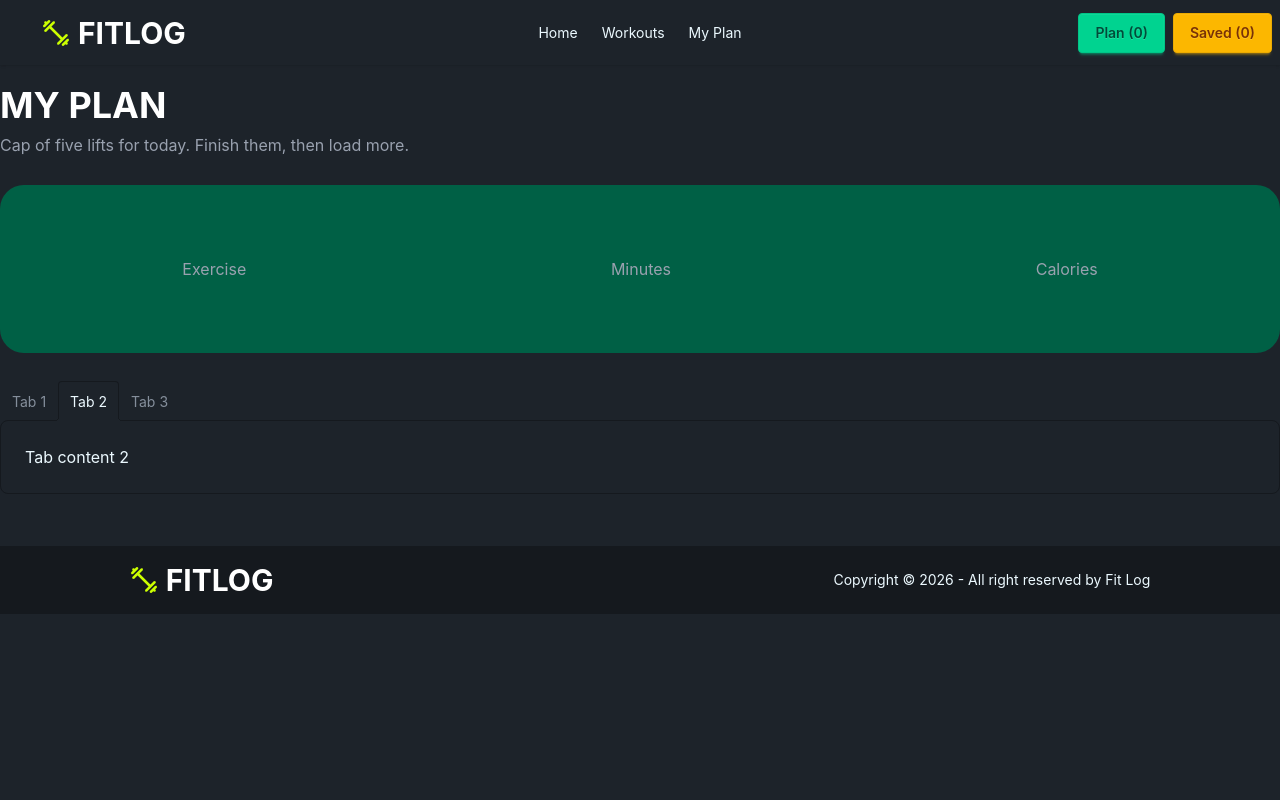
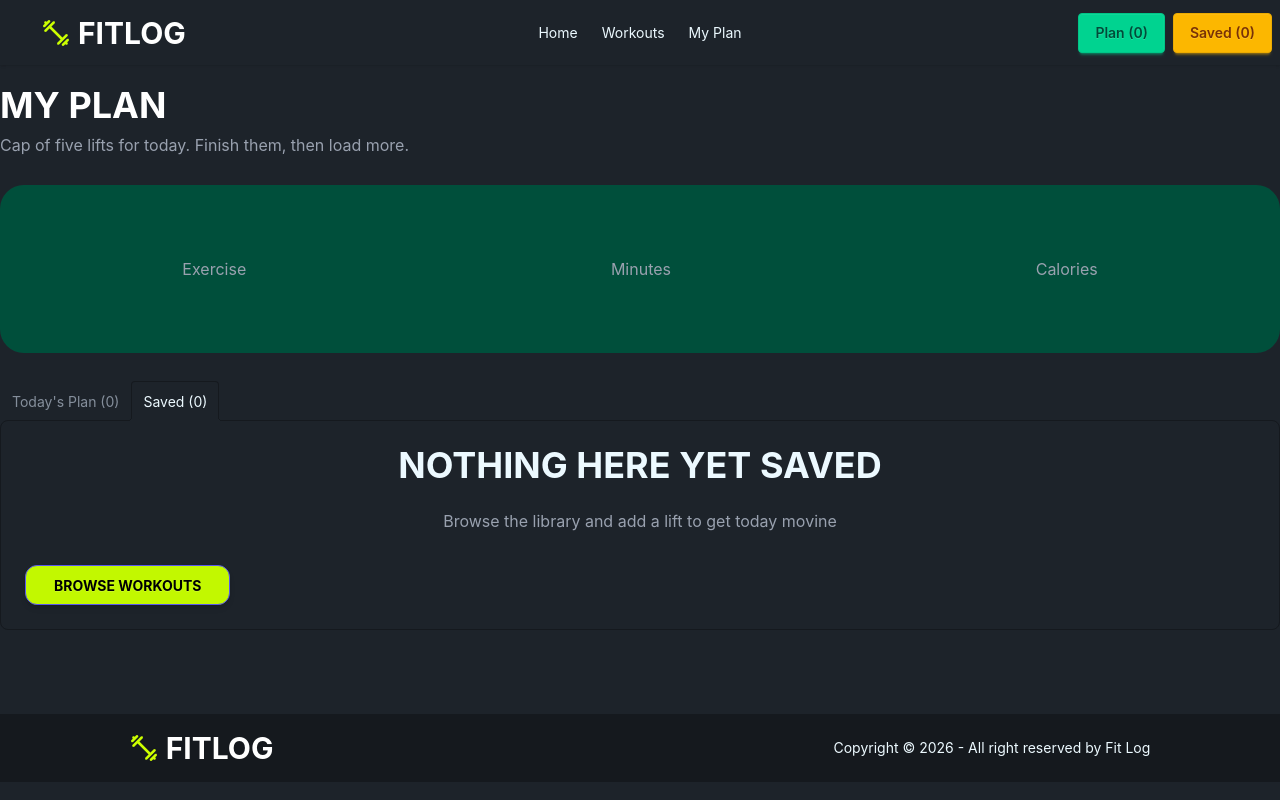
Before and after one commit to Arif2ankhi/Fit-Log, a Next.js app: page /myplan in a window 1280 px wide. Built offline with nearby package versions, Linux system fonts and the light colour scheme.

Commit message:
Created my plan page and also added 2 tab in this page

```diff
--- a/src/app/myplan/page.tsx
+++ b/src/app/myplan/page.tsx
@@ -1,34 +1,92 @@
-'use client';
-import { WorkoutsContext } from '@/context/WorkoutsContext';
-import React, { useContext } from 'react';
+"use client";
+import WorkoutCard from "@/components/shared/WorkoutCard";
+import { WorkoutsContext } from "@/context/WorkoutsContext";
+import React, { useContext } from "react";
+import Link from "next/link";
 
 const MyPlanPage = () => {
-const {addPlan, saveForLater} = useContext(WorkoutsContext);
+  const { addPlan, saveForLater } = useContext(WorkoutsContext);
   // const {addPlan, saveForLater} = useContext(WorkoutsContext);
 
-console.log(addPlan, saveForLater, 'addplan', 'saveForLater');
+  console.log(addPlan, saveForLater, "addplan", "saveForLater");
 
   return (
-        <div className='container mx-auto py-[20px]'>
-            <h2 className='text-white  font-bold  md:text-3xl lg:text-4xl mb-2'>MY PLAN </h2>
-        <p className='text-gray-400 font-normal mb-2'>Cap of five lifts for today. Finish them, then load more.</p>
+    <div className="container mx-auto py-[20px]">
+      <h2 className="text-white  font-bold  md:text-3xl lg:text-4xl mb-2">
+        MY PLAN{" "}
+      </h2>
+      <p className="text-gray-400 font-normal mb-2">
+        Cap of five lifts for today. Finish them, then load more.
+      </p>
 
-        <div className='flex justify-around text-gray-400 my-7 rounded-3xl py-18 bg-emerald-800 '>
+      <div className="flex justify-around text-gray-400 my-7 rounded-3xl py-18 bg-emerald-900 ">
         <p>Exercise</p>
         <p>Minutes</p>
         <p>Calories</p>
       </div>
 
-            {/* name of each tab group should be unique */}
+      {/* Tabs  */}
       <div className="tabs tabs-lift">
-  <input type="radio" name="my_tabs_3" className="tab" aria-label="Tab 1" />
-  <div className="tab-content bg-base-100 border-base-300 p-6">Tab content 1</div>
+        <input
+          type="radio"
+          name="my_tabs_3"
+          className="tab"
+          aria-label= {`Today's Plan (${addPlan.length})`}
+        />
+        <div className="tab-content bg-base-100 border-base-300 p-6 mb-8">
+          {addPlan.length > 0 ? (
+            addPlan.map((workout) => {
+              return <WorkoutCard key={workout.id} workout={workout} />;
+            })
+          ) : (
+            <div className="text-center">
+              <h2 className="font-bold text-4xl mb-6">
+                NOTHING HERE YET PLANNED
+              </h2>
+              <p className="font-normal text-gray-400">
+                Browse the library and add a lift to get today movine
+              </p>
+              <Link href="/workouts">
+                <div className="mt-8 flex flex-col gap-3 sm:flex-row sm:justify-center md:justify-start">
+                  <button className="btn btn-primary rounded-xl  px-7 shadow-md text-black font-bold bg-[#C2F800]">
+                    BROWSE WORKOUTS
+                  </button>
+                </div>
+              </Link>
+            </div>
+          )}
+        </div>
 
-  <input type="radio" name="my_tabs_3" className="tab" aria-label="Tab 2" defaultChecked />
-  <div className="tab-content bg-base-100 border-base-300 p-6">Tab content 2</div>
-
-  <input type="radio" name="my_tabs_3" className="tab" aria-label="Tab 3" />
-  <div className="tab-content bg-base-100 border-base-300 p-6">Tab content 3</div>
+        <input
+          type="radio"
+          name="my_tabs_3"
+          className="tab"
+          aria-label= {`Saved (${saveForLater.length})`}
+          defaultChecked
+        />
+        <div className="tab-content bg-base-100 border-base-300 p-6 mb-8">
+          {saveForLater.length > 0 ? (
+            saveForLater.map((workout) => {
+              return <WorkoutCard key={workout.id} workout={workout} />;
+            })
+          ) : (
+            <div className="text-center">
+              <h2 className="font-bold text-4xl mb-6">
+                NOTHING HERE YET SAVED
+              </h2>
+              <p className="font-normal text-gray-400">
+                Browse the library and add a lift to get today movine
+              </p>
+              <Link href="/workouts">
+                <div className="mt-8 flex flex-col gap-3 sm:flex-row sm:justify-center md:justify-start">
+                  <button className="btn btn-primary rounded-xl  px-7 shadow-md text-black font-bold bg-[#C2F800]">
+                    BROWSE WORKOUTS
+                  </button>
+                </div>
+              </Link>
+            </div>
+          )}
+        </div>
       </div>
     </div>
   );
```
Lines whose indentation alone changed are shown as unchanged.
